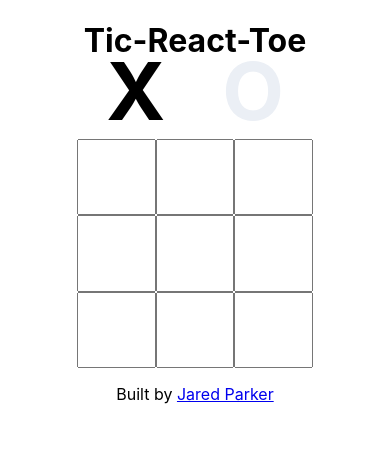
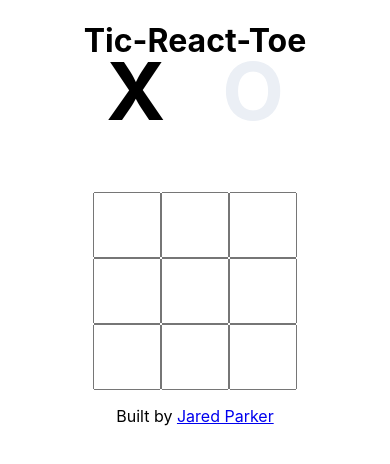
Before and after one commit to VIISilver/tic-tac-toe, a React (Create React App) app: page / in a window 390 px wide. Shown: the top 464 px of the page. Built offline with nearby package versions, Linux system fonts and the light colour scheme.

Commit message:
Updated styling to work better on mobile.

```diff
--- a/src/components/board/Board.css
+++ b/src/components/board/Board.css
@@ -1,5 +1,4 @@
 .turn-indicator {
     font-size: 5rem;
-    margin: 0;
     margin-top: -.5em;
 }
--- a/src/components/board/Cell.css
+++ b/src/components/board/Cell.css
@@ -8,6 +8,7 @@ input {
 
 @media (max-width: 570px) and (min-width: 401px) {
     input {
+        font-size: 3.5rem;
         height: 1.5em;
         width: 1.5em;
     }
@@ -15,6 +16,7 @@ input {
 
 @media (max-width: 400px) {
     input {
+        font-size: 3.4rem;
         height: 1.1em;
         width: 1.1em;
     }
```
